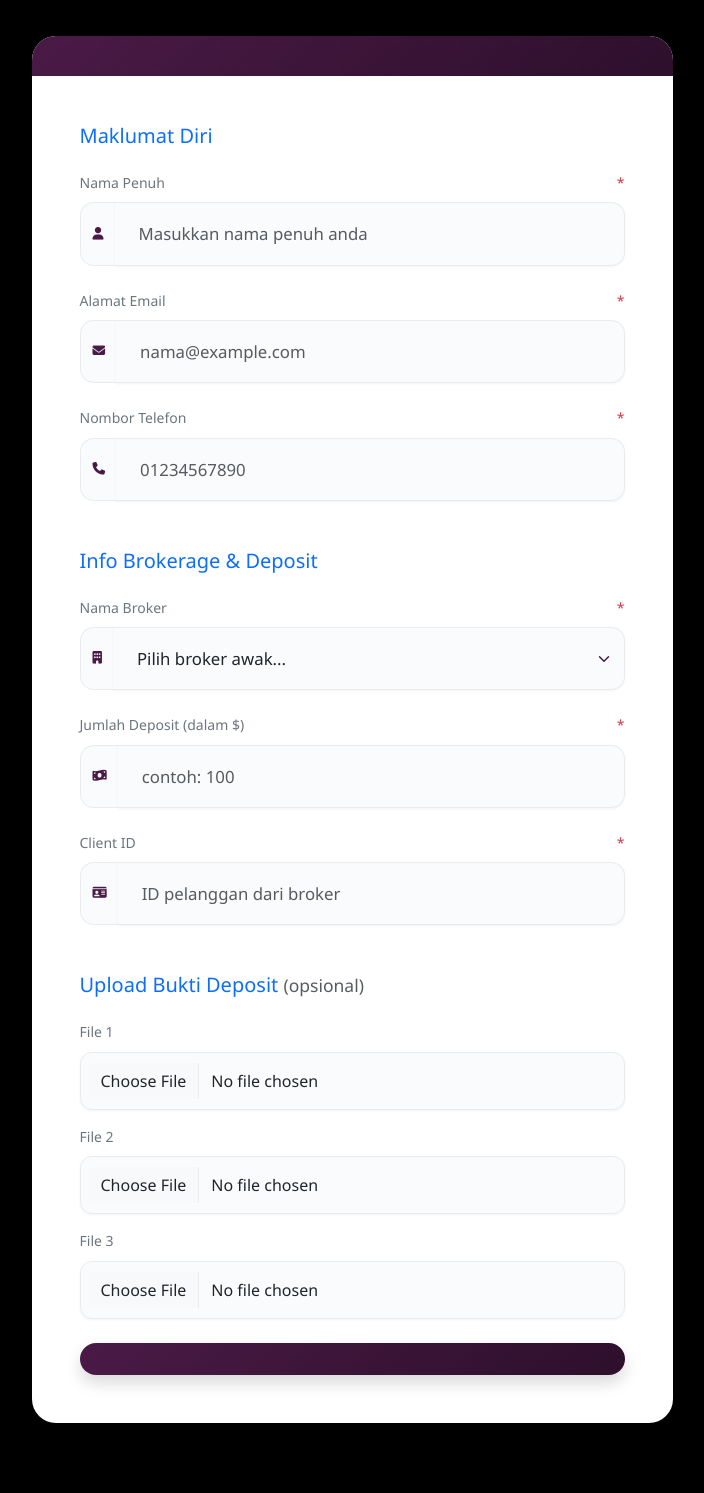
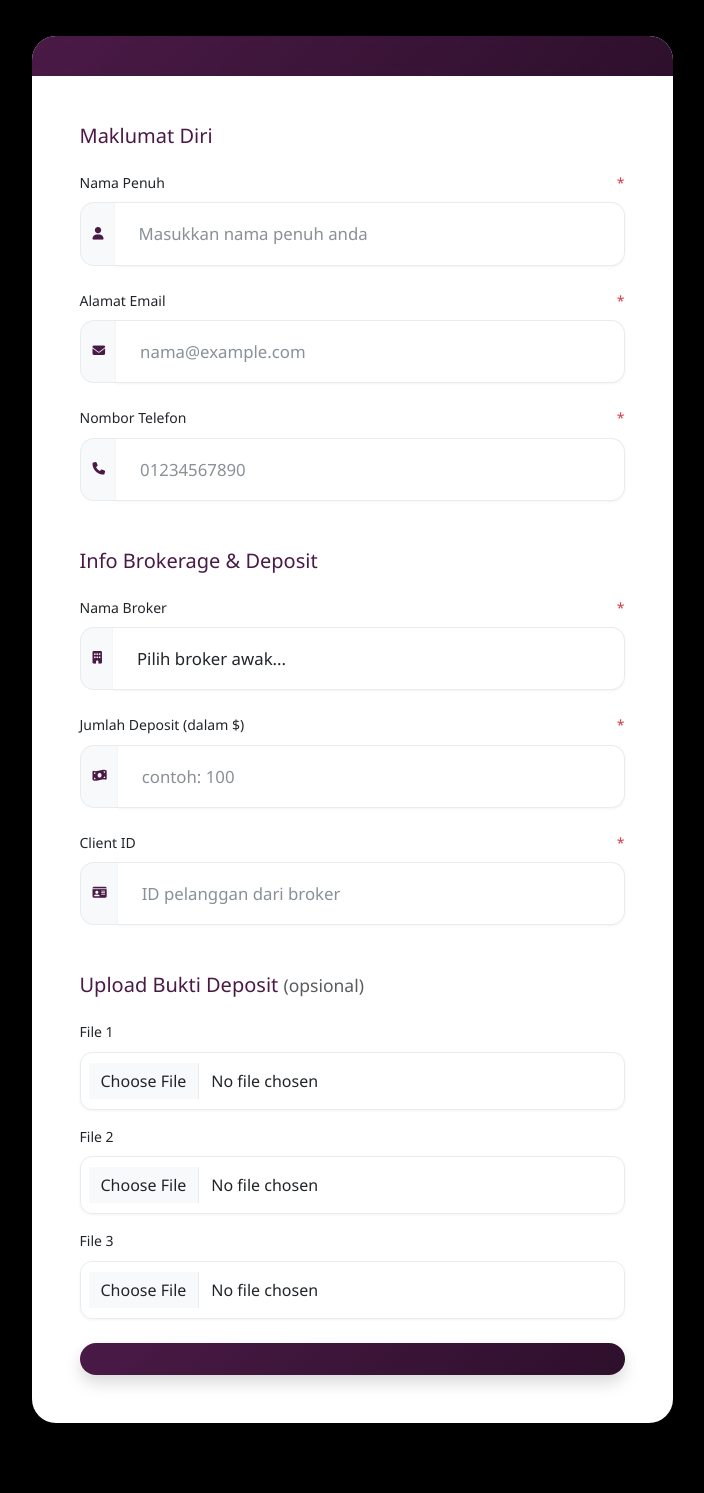
Before and after one commit to fitriarsyadjo95/EzyAssist-Unified, a FastAPI app: template templates/simple_form.html in a window 1280 px wide. Shown: the part 64-1557 px from the top of the page, without its empty margins (288-992 px from the left). Run offline with FastAPI, Linux system fonts and the light colour scheme; the template is opened without the code that fills it, so the values that code supplies are empty.

Commit message:
Fix form field visibility issues in dark theme
- Force form controls to use white background and dark text
- Fix form labels to be properly visible with dark text
- Improve placeholder text contrast and visibility
- Ensure input group icons and text are visible
- Fix card body text colors for better readability

This resolves text blending with background issues in the registration form.

🤖 Generated with [Claude Code](https://claude.ai/code)

Co-Authored-By: Claude <noreply@anthropic.com>

```diff
--- a/static/css/style.css
+++ b/static/css/style.css
@@ -253,6 +253,15 @@ body {
     border: none;
     transform: translateY(0);
     transition: var(--transition);
+    color: #212529 !important;
+}
+
+.registration-card .card-body {
+    color: #212529 !important;
+}
+
+.registration-card h5 {
+    color: var(--primary-color) !important;
 }
 
 .registration-card:hover {
@@ -306,12 +315,12 @@ body {
 =========================== */
 
 .form-label {
-    color: #6c757d;
+    color: #212529 !important;
     margin-bottom: 0.5rem;
     display: flex;
     align-items: center;
     justify-content: space-between;
-    font-weight: 400;
+    font-weight: 500;
     font-size: 0.875rem;
 }
 
@@ -335,10 +344,20 @@ body {
     padding: 1rem 1.25rem;
     font-size: 1rem;
     font-weight: 500;
-    color: #212529;
+    color: #212529 !important;
     transition: var(--transition);
-    background: #fafbfc;
+    background: #ffffff !important;
     box-shadow: 0 1px 3px rgba(0, 0, 0, 0.05);
+}
+
+.form-control::placeholder {
+    color: #6c757d !important;
+    opacity: 0.8;
+}
+
+.form-select option {
+    color: #212529 !important;
+    background: #ffffff !important;
 }
 
 
@@ -370,8 +389,8 @@ body {
 .input-group-text {
     border: 1px solid #e9ecef;
     border-right: none;
-    background: #fafbfc;
-    color: var(--primary-color);
+    background: #f8f9fa !important;
+    color: var(--primary-color) !important;
     font-weight: 500;
     border-radius: 0.75rem 0 0 0.75rem;
     padding: 0.75rem;
```
